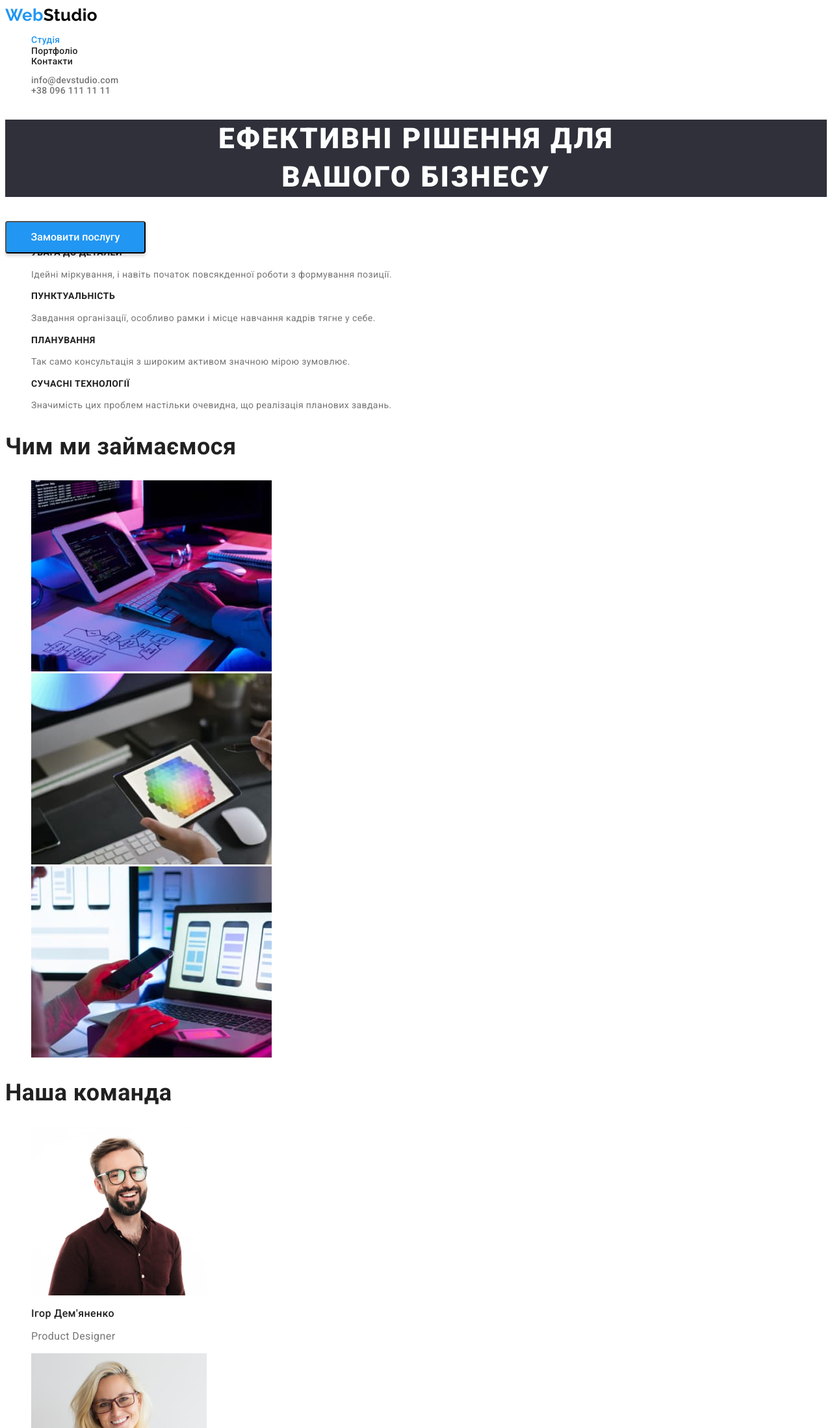
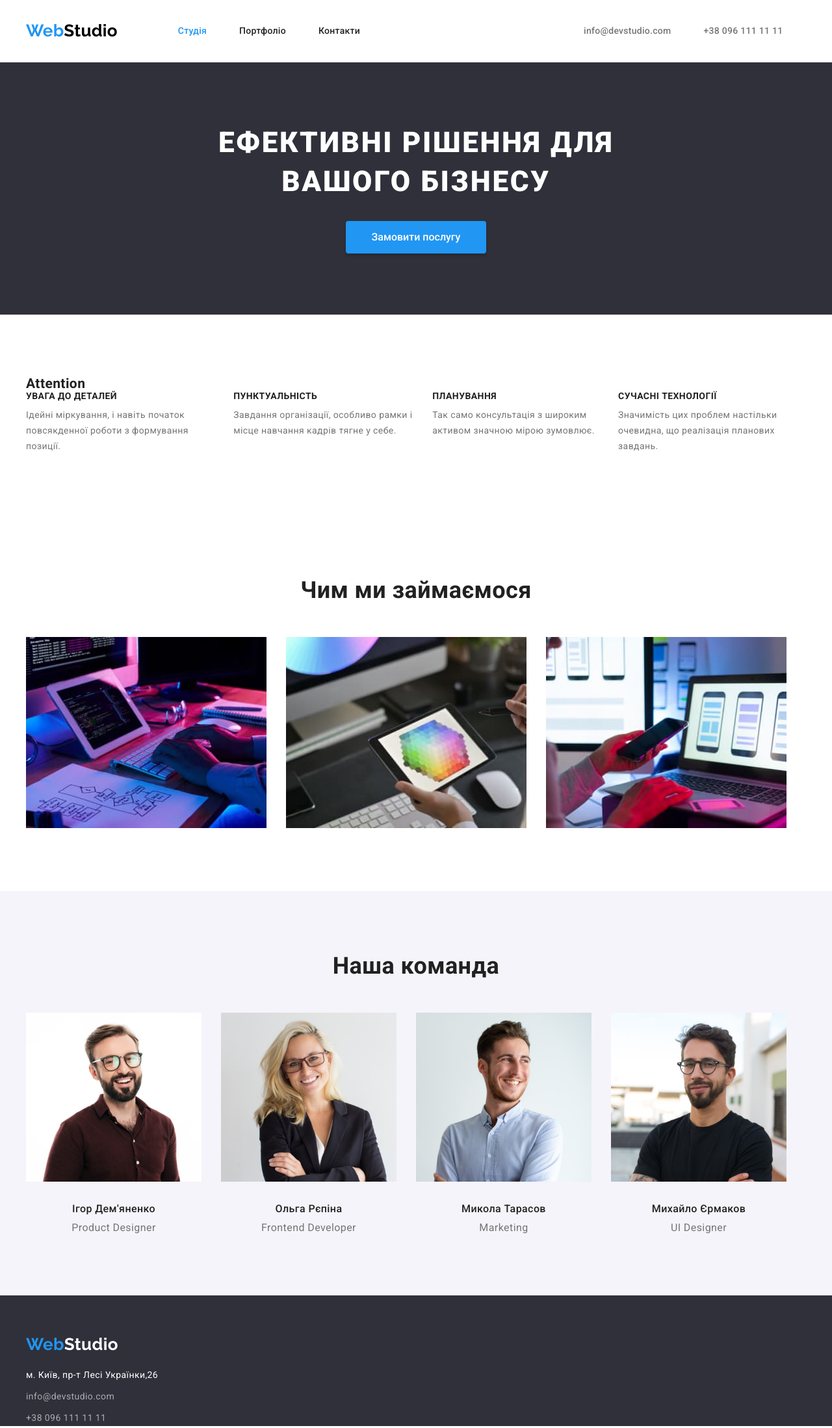
Before and after one commit to oleksii3339/goit-markup-hw-01, a plain HTML site: page index.html in a window 1280 px wide. Shown: the top 2197 px of the page at 65% size. Drawn offline with nearby package versions, Linux system fonts and the light colour scheme.

Commit message:
goit-markup-hw-03

```diff
--- a/css/styles.css
+++ b/css/styles.css
@@ -3,25 +3,34 @@
     --accent-color: #2196F3;
     --primary-white-color: #ffffff;
     --text-color: #757575;
-    --background-color-black: #2F303A;
-}
+    --background-color-black: #2F303A;}
 
 body {background-color: var(--primary-white-color);
     color: var(--title-text-color);
     font-family: Roboto, sans-serif;
     letter-spacing: 0.03em;
-    font-size:14px ;
-    }
-ul{list-style: none;}
+    font-size:14px ;}
+ul{list-style: none;
+padding-left: 0;}
+
+.container{width: 1200px;
+margin: 0 auto;}
+h1,h2,h3,p,ul,a,li{margin-top: 0; margin-bottom: 0;}
+section{padding-top: 94px;
+padding-bottom: 94px;}
+
 /* logo */
 .logo{
     font-family: Raleway,sans-serif;
     font-weight: 700;
 font-size: 26px;
 line-height: 1.2;
+
 color: var(--accent-color);
 text-decoration: none;
-}
+
+margin-right: 93px;}
+
 .logo-word{color: #000000;}
 /* head */
 
@@ -30,19 +39,20 @@ text-decoration: none;
 font-size: 14px;
 line-height: 1.1;
 letter-spacing: 0.02em;
+
     color: var(--title-text-color);
 text-decoration: none;
+padding-top: 32px;
+padding-bottom: 32px;}
 
-}
 .link:focus,
 .link:hover{
     color: var(--accent-color);
     font-weight: 500;
 font-size: 14px;
 line-height: 1.1;
-letter-spacing: 0.02em;
+letter-spacing: 0.02em;}
 
-}
 .link-info{
     font-weight: 500;
 font-size: 14px;
@@ -50,90 +60,137 @@ line-height: 1.1;
 letter-spacing: 0.02em;
     color: var(--text-color);
     text-decoration: none;
+
+    display: flex;
 }.link-info:focus,
 .link-info:hover{
     font-weight: 500;
 font-size: 14px;
 line-height: 1.1;
 letter-spacing: 0.02em;
-    color: var(--accent-color);
-}
+    color: var(--accent-color);}
+
 .link.current{color: var(--accent-color);}
 
+.border{border-bottom: 1px solid #ECECEC;}
+
+.header-text{display: flex;}
+.header-text .item + .item {margin-left: 50px;}
+.link-info-list{display: flex;
+margin-left: 344px;}
+.link-info-list .item + .item{margin-left: 50px;}
+.container.link {display: flex;}
+ .item-link{display: flex;}
 /* one */
-.section-first{
-    background-color:var(--background-color-black) ;
-}
+.section-first{text-align: center;
+    background-color:var(--background-color-black) ;}
+
+.container.link{align-items: center;}
+.container.link .item-link{align-items: center;}
 /* main */
+.main-text-styles{display: flex;}
+.main-text-styles li+li{margin-left: 30px;}
 .main-title{
 font-weight: 900;
 font-size: 44px;
 line-height: 1.36;
-text-align: center;
 letter-spacing: 0.06em;
+
 text-transform: uppercase;
-color:var(--primary-white-color)
-   ;}
+color:var(--primary-white-color);
+padding-bottom: 30px;}
    .detals-title{
 font-size: 14px;
 line-height: 1.1;
+
 text-transform: uppercase;
 color: #212121;
-   }
+margin-bottom: 10px;}
+
 .detals-text{font-size: 14px;
     line-height: 1.7;
      color: var(--text-color)}
+     .work-photo{display: flex;}
+         .work-photo li+li{margin-left: 30px;}
 /* button */
 
 .blue-button{font-family: inherit;
     color: var(--primary-white-color);
     background-color: var(--accent-color);
-    position: absolute;
-    width: 216px;
+     width: 216px;
 height: 50px;
 background: #2196F3;
 box-shadow: 0px 4px 4px rgba(0, 0, 0, 0.15);
 border-radius: 4px;
-letter-spacing: 0.06;
-}
+letter-spacing: 0.06;}
+
 button{
     font-weight: 500;
 font-size: 16px;
 line-height: 1.6;
 text-align: center;
+
 color: var(--title-text-color);
 cursor: pointer;
+padding: 6px 22px;
+border: 0;
+border-radius: 4px;}
 
-}
 button:hover,
 button:focus{
     color: var(--primary-white-color);
-    background-color: var(--accent-color);
-}
+    background-color: var(--accent-color);}
+
+.btn{padding-bottom: 50px;
+display: flex;
+justify-content: center;;}
+
+.btn .btn-info+.btn-info{margin-left: 8px;}
 /* section team */
+.team{background-color: #F5F4FA;}
+
+
 .work-team{ font-size: 36px;
-    line-height: 1.2;}
+    line-height: 1.2;
+text-align: center;
+padding-bottom: 50px;}
+
 
 .name{font-weight: 500;
     font-size: 16px;
     line-height: 1.18;
-}
+    padding-bottom: 10px;}
+
 .job{font-size: 16px;
     line-height: 1.18;
 color:var(--text-color)}
+
+.photo{padding-bottom: 30px;}
+
+.work-comand{display: flex;}
+
+.work-comand .work-content+.work-content{margin-left: 30px;}
+
+ .work-content{text-align: center;}
 /* portfolio */
 .post-title{
     font-weight: 700;
 font-size: 18px;
 line-height: 2;
 letter-spacing: 0.06em;
-}
+
+margin-bottom: 4px;}
+
 .post-text{ font-size: 16px;
     line-height: 1.9;
 color: var(--text-color);}
+.portfolio-content{display: flex;
+flex-wrap: wrap;
+margin-left: -15px;}
+.portfolio-content li{margin: 15px;}
 /* footer */
 footer{background-color: var(--background-color-black);}
-
+.container.footer{padding-top: 60px;}
 
 .logo-second{color: var(--primary-white-color);
 }
@@ -141,16 +198,22 @@ footer{background-color: var(--background-color-black);}
     font-style: normal;
     font-size: 14px;
     line-height: 1.7;
-    color: var(--primary-white-color)
+    color: var(--primary-white-color);
+    }
+    .logo.addres{margin-bottom: 20px;}
 
-}
 .addres-link{text-decoration: none;
     font-style: normal;
         font-size: 14px;
         line-height: 1.7;
      color: rgba(255, 255, 255, 0.6);
+
 }
+.footer-styles .addres {margin-top: 9px;}
+
+.footer-styles .addres:first-of-type{margin-top: 20px;}
+
+
 .addres-link:hover,
 .addres-link:focus{
-    color: var(--accent-color);
-}
+    color: var(--accent-color);}
--- a/index.html
+++ b/index.html
@@ -7,33 +7,39 @@
     <title>Головна</title>
     <link href="https://fonts.googleapis.com/css2?family=Raleway:wght@700&family=Roboto:wght@400;500;700;900&display=swap"
      rel="stylesheet">
+     <link rel="stylesheet" href="https://cdnjs.cloudflare.com/ajax/libs/modern-normalize/1.1.0/modern-normalize.min.css">
 <link rel="stylesheet" href="./css/styles.css">
   </head>
   <body>
     <!-- header -->
-    <header>
-      <nav>
+    <header class="border">
+      <div class="container link">
+      <nav class="item-link">
         <a href="index.html" class="logo">Web<span class="logo-word">Studio</span></a>
-        <ul>
-          <li><a class="link current" href="./index.html">Студія</a></li>
-          <li><a class="link" href="./portfolio.html">Портфоліо</a></li>
-          <li><a class="link" href="">Контакти</a></li>
+        <ul class="header-text">
+          <li class="item"><a class="link current" href="./index.html">Студія</a></li>
+          <li class="item"><a class="link" href="./portfolio.html">Портфоліо</a></li>
+          <li class="item"><a class="link" href="">Контакти</a></li>
         </ul>
       </nav>
-        <ul class="link-info">
-          <li><a class="link-info" href="mailto:info@devstudio.com">info@devstudio.com</a></li>
-          <li><a class="link-info" href="tel:+380961111111">+38 096 111 11 11</a></li>
+        <ul class="link-info-list">
+          <li class="item"><a class="link-info" href="mailto:info@devstudio.com">info@devstudio.com</a></li>
+          <li class="item"><a class="link-info" href="tel:+380961111111">+38 096 111 11 11</a></li>
         </ul>
+      </div>
       </header>
 <!-- main -->
     <main>
       <section class="section-first">
+        <div class="container">
         <h1 class="main-title">ЕФЕКТИВНІ РІШЕННЯ ДЛЯ <br> ВАШОГО БІЗНЕСУ</h1>
         <button class="blue-button" type="button">Замовити послугу</button>
+      </div>
       </section>
 <section class="main-text">
+  <div class="container">
   <h2>Attention</h2>
-      <ul>
+      <ul class="main-text-styles">
         <li>
           <h3 class="detals-title">УВАГА ДО ДЕТАЛЕЙ</h3>
           <p class="detals-text">
@@ -61,50 +67,57 @@
           </p>
         </li>
       </ul>
+      </div>
    </section>
     <!-- work -->
     <section class="section-photo">
+      <div class="container">
       <h2 class="work-team" >Чим ми займаємося</h2>
-      <ul>
+      <ul class="work-photo">
         <li><img src="./images/img.jpg" alt="технологія" width="370" /></li>
         <li><img src="./images/img1.jpg" alt="технологія" width="370" /></li>
         <li><img src="./images/img2.jpg" alt="технологія" width="370" /></li>
     </ul>
+    </div>
     </section>
     <!-- team -->
     <section class="team">
+      <div class="container">
       <h2 class="work-team">Наша команда</h2>
-      <ul>
-     <li>
-      <img src="./images/photo1.jpg" alt="Product Designer " width="270" />
+      <ul class="work-comand">
+     <li class="work-content">
+      <img class="photo" src="./images/photo1.jpg" alt="Product Designer " width="270" />
       <h3 class="name">Ігор Дем'яненко</h3>
         <p class="job">Product Designer</p></li>
-        <li>
-      <img src="./images/photo2.jpg" alt="Frontend Developer" width="270" />
+        <li class="work-content">
+      <img class="photo" src="./images/photo2.jpg" alt="Frontend Developer" width="270" />
        <h3 class="name">Ольга Рєпіна</h3>
         <p class="job">Frontend Developer</p></li>
-        <li>
-      <img src="./images/photo3.jpg" alt="Marketing" width="270" />
+        <li class="work-content">
+      <img class="photo" src="./images/photo3.jpg" alt="Marketing" width="270" />
       <h3 class="name">Микола Тарасов</h3>
         <p class="job">Marketing</p></li>
-        <li>
-      <img src="./images/photo4.jpg" alt="Designer" width="270" />
+        <li class="work-content">
+      <img class="photo" src="./images/photo4.jpg" alt="Designer" width="270" />
        <h3 class="name">Михайло Єрмаков</h3>
         <p class="job">UI Designer</p>
       </li>
       </ul>
+      </div>
          </section>
   </main>
     <!-- footer -->
     <footer class="footer">
+      <div class="container footer">
        <a href="index.html" class="logo">Web<span class="logo-second">Studio</span></a>
       <address>
-      <ul>
-       <li><a class="addres-city" href=""> м. Київ, пр-т Лесі Українки,26</a></li>
-       <li><a class="addres-link" href="mailto:info@devstudio.com">info@devstudio.com</a></li>
-       <li><a class="addres-link" href="tel:+380961111111">+38 096 111 11 11</a></li>
+      <ul class="footer-styles" >
+       <li class="addres"><a class="addres-city" href=""> м. Київ, пр-т Лесі Українки,26</a></li>
+       <li class="addres"><a class="addres-link" href="mailto:info@devstudio.com">info@devstudio.com</a></li>
+       <li class="addres"><a class="addres-link" href="tel:+380961111111">+38 096 111 11 11</a></li>
       </ul>
     </address>
+    </div>
     </footer>
   </body>
 </html>
```
Also changed, not shown: portfolio.html (+29 -20 lines).
